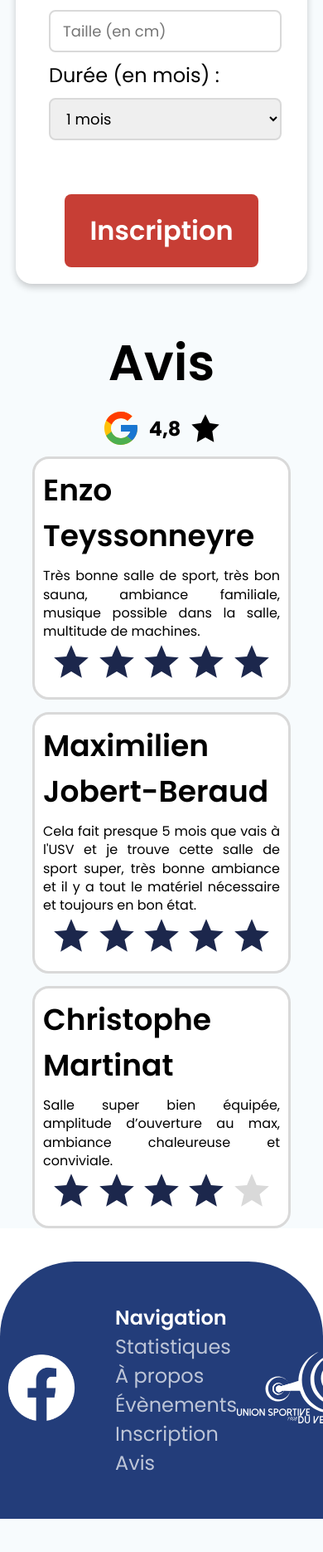
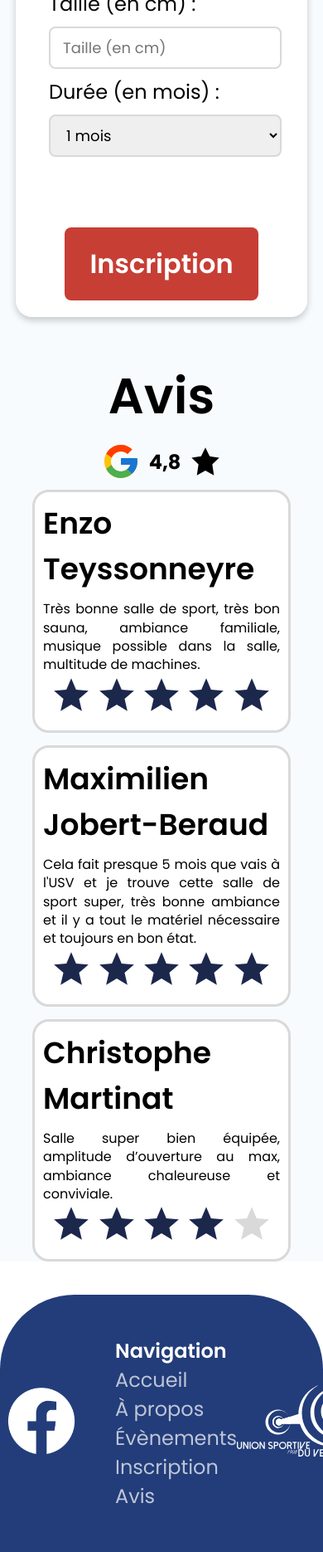
Before and after one commit to R3tr0TV69/sae301, a PHP site: page / in a window 390 px wide; the page is wider, and only the part inside the window is pictured. Shown: the part 3600-5470 px from the top of that part at 83% size. Before the commit the page ends 5430 px from the top of that part, so only its background shows below. Run offline with PHP 8.4, Linux system fonts and the light colour scheme; data that the repository does not hold is empty; some web fonts are replaced.

Commit message:
dernier ajustement

```diff
--- a/detail_evenement.php
+++ b/detail_evenement.php
@@ -37,7 +37,7 @@ if (!$evenement) {
             <p><strong>Heure :</strong></p> <p><?= htmlspecialchars($evenement['heure_evenement']) ?></p>
             <p><strong>Lieu :</strong></p> <p><?= htmlspecialchars($evenement['lieu']) ?></p>
             <p><strong>Capacité :</strong></p> <p><?= htmlspecialchars($evenement['capacite']) ?> personnes</p>
-            <a href="index.php">Retour</a>
+            <a href="index.php"><Button>RETOUR</Button></a>
         </div>
     </section>
 
--- a/includes/footer.php
+++ b/includes/footer.php
@@ -3,11 +3,11 @@
         <a href="https://www.facebook.com/unionsportiveduvelay/?locale=fr_FR"><img src="images/Icone_Facebook.png" alt="Page Facebook" id="facebook"></a>
         <ul>
             <li>Navigation</li>
-                <li><a href="#statistiques">Statistiques</a></li>
-                <li><a href="#a-propos">À propos</a></li>
-                <li><a href="#evenements">Évènements</a></li>
-                <li><a href="#inscription">Inscription</a></li>
-                <li><a href="#avis">Avis</a></li>
+            <li><a href="index.php">Accueil</a></li>
+            <li><a href="index.php#a-propos">À propos</a></li>
+            <li><a href="index.php#evenements">Évènements</a></li>
+            <li><a href="index.php#inscription">Inscription</a></li>
+            <li><a href="index.php#avis">Avis</a></li>
         </ul>
     </div>
     <a href="index.php"><img src="images/logo_remake_white.svg" alt="Logo USV" id="logo-footer"></a>
--- a/includes/header.php
+++ b/includes/header.php
@@ -1,7 +1,7 @@
 <header>
     <a href="index.php"><img src="<?= htmlspecialchars($site['logo']) ?>" alt="Logo USV" width="200px"></a>
     <ul class="nav-links">
-        <li><a href="index.php#statistiques">Stats</a></li>
+        <li><a href="index.php">Accueil</a></li>
         <li><a href="index.php#a-propos">À propos</a></li>
         <li><a href="index.php#evenements">Évènements</a></li>
         <li><a href="index.php#inscription">Inscription</a></li>
@@ -14,7 +14,7 @@
     </div>
     <div class="menu-mobile">
         <ul>
-            <li><a href="index.php#statistiques">Stats</a></li>
+            <li><a href="index.php">Accueil</a></li>
             <li><a href="index.php#a-propos">À propos</a></li>
             <li><a href="index.php#evenements">Évènements</a></li>
             <li><a href="index.php#inscription">Inscription</a></li>
@@ -22,5 +22,5 @@
             <li><a href="login.php">Se connecter</a></li>
         </ul>
     </div>
-    <a class="connexion-link" href="login.php"><img src="images/icon.png" alt="Se connecter" width="120px" height="120px" id="profil-icon"></a>
+    <a class="connexion-link" href="login.php"><img src="images/icon.png" alt="Se connecter" width="70px" height="70px" id="profil-icon"></a>
 </header>
--- a/index.php
+++ b/index.php
@@ -51,7 +51,7 @@ $evenements = $stmtEvenements->fetchAll(PDO::FETCH_ASSOC);
             <div id="txt-h-d-p">
                 <h1><?= htmlspecialchars($site['nom']) ?></h1>
                 <h3><strong>Horaires : </strong> <?= nl2br(htmlspecialchars($site['horaires'])) ?></h3>
-                <a href="#inscription"><Button href>INSCRIS-TOI !</Button></a>
+                <a href="#inscription"><Button>INSCRIS-TOI !</Button></a>
             </div>
             <img src="images/loic/velos.jpg" alt="Salle de vélos">
         </section>
@@ -87,6 +87,7 @@ $evenements = $stmtEvenements->fetchAll(PDO::FETCH_ASSOC);
                             <div class="diapo">
                                 <h3><?= htmlspecialchars($evenement['nom_evenement']) ?></h3>
                                 <p><?= nl2br(htmlspecialchars($evenement['description'])) ?></p>
+                                <p><?= nl2br(htmlspecialchars($evenement['date_formattee'])) ?></p>
                                 <a href="detail_evenement.php?id=<?= htmlspecialchars($evenement['id']); ?>">
                                     <button>En savoir plus</button>
                                 </a>
@@ -105,18 +106,18 @@ $evenements = $stmtEvenements->fetchAll(PDO::FETCH_ASSOC);
             <h2>Inscris-toi !</h2>
                 <form method="POST">
                     <div class="ligne-formulaire">
-                        <div class="element-formulaire">Nom : <input type="text" placeholder="Nom" name="nom" id="nom"></div>
-                        <div class="element-formulaire">Prénom : <input type="text" placeholder="Prénom" name="prenom" id="prenom"></div>
+                        <div class="element-formulaire">Nom : <input type="text" placeholder="Nom" name="nom" id="nom" require></div>
+                        <div class="element-formulaire">Prénom : <input type="text" placeholder="Prénom" name="prenom" id="prenom" require></div>
                     </div>
                     <div class="ligne-formulaire">
-                        <div class="element-formulaire">Sexe : <select id="sexe" name="sexe"><option value="M">Homme</option><option value="F">Femme</option></select></div>
-                        <div class="element-formulaire">Âge : <input type="number" placeholder="Âge" name="age" min="1"></div>
+                        <div class="element-formulaire">Sexe : <select id="sexe" name="sexe" require><option value="M">Homme</option><option value="F">Femme</option></select></div>
+                        <div class="element-formulaire">Âge : <input type="number" placeholder="Âge" name="age" min="1" require></div>
                     </div>
                     <div class="ligne-formulaire">
-                        <div class="element-formulaire">Poids (en kg) : <input type="number" placeholder="Poids (en kg)" name="poids" step="0.1"></div>
-                        <div class="element-formulaire">Taille (en cm) : <input type="number" placeholder="Taille (en cm)" name="taille" step="0.1"></div>
+                        <div class="element-formulaire">Poids (en kg) : <input type="number" placeholder="Poids (en kg)" name="poids" step="0.1" require></div>
+                        <div class="element-formulaire">Taille (en cm) : <input type="number" placeholder="Taille (en cm)" name="taille" step="0.1" require></div>
                     </div>
-                        <div class="element-formulaire-seul">Durée (en mois) : <select name="duree" id="duree">
+                        <div class="element-formulaire-seul">Durée (en mois) : <select name="duree" id="duree" require>
                             <option value="1">1 mois</option>
                             <option value="3">3 mois</option>
                             <option value="6">6 mois</option>
--- a/js/scripts.js
+++ b/js/scripts.js
@@ -37,31 +37,17 @@ if (listeDiapos) {
 }
 
 
-
-
-
-
-
-// Header admin
+// Header
 document.addEventListener('DOMContentLoaded', () => {
     const burgerMenu = document.querySelector('.burger-menu');
     const menuMobile = document.querySelector('.menu-mobile');
 
     burgerMenu.addEventListener('click', () => {
-        console.log("Burger cliqué"); // Debugging : Affiche un message dans la console
+        console.log("Burger cliqué");
         menuMobile.classList.toggle('show');
-        burgerMenu.classList.toggle('active'); // Pour l'animation du burger
+        burgerMenu.classList.toggle('active');
     });
 });
-
-
-
-
-
-
-
-
-
 
 // Boutons gérer requetes
 document.addEventListener('DOMContentLoaded', function () {
--- a/login.php
+++ b/login.php
@@ -39,6 +39,9 @@ if ($_SERVER['REQUEST_METHOD'] === 'POST') {
         <input type="text" name="username" placeholder="Nom d'utilisateur" required><br>
         <input type="password" name="password" placeholder="Mot de passe" required><br>
         <button type="submit">Se connecter</button>
+        <br>
+        <p><strong>Identifiant : </strong>admin</p>
+        <p><strong>Mot de passe : </strong>admin</p>
     </form>
 </body>
 </html>
--- a/styles/styles.css
+++ b/styles/styles.css
@@ -1,16 +1,16 @@
 @import url('https://fonts.googleapis.com/css2?family=Archivo+Black&family=Medula+One&family=Poppins:ital,wght@0,100;0,200;0,300;0,400;0,500;0,600;0,700;0,800;0,900;1,100;1,200;1,300;1,400;1,500;1,600;1,700;1,800;1,900&display=swap');
 
-*{
+* {
     margin: 0;
     padding: 0;
     font-family: "Poppins", sans-serif;
 }
 
-body {
+html {
     scroll-behavior: smooth;
-}
+  }
 
-main{
+main {
     background-color: #F7FBFD;
 }
 
@@ -58,6 +58,7 @@ header ul.nav-links li a:hover {
 #profil-icon {
     transition: all 0.25s ease;
 }
+
 #profil-icon:hover {
     opacity: 75%;
 }
@@ -140,6 +141,7 @@ transform: translateY(-9px) rotate(-45deg);
         display: none;
     }
 }
+
 @media (max-width: 1170px) {
     .nav-links, .connexion-link {
         display: none !important;
@@ -163,6 +165,7 @@ section button {
     border: none;
     border-radius: 8px;
     padding: 20px 30px;
+    margin-top: 20px;
     cursor: pointer;
     transition: all 0.3s ease;
 }
@@ -173,6 +176,7 @@ section button:hover {
     font-size: 40px;
     border-radius: 40px;
 }
+
 #haut-de-page{
     margin: 0;
     padding: 0;
@@ -183,6 +187,7 @@ section button:hover {
     gap: 10vw;
     overflow: hidden;
 }
+
 #haut-de-page img {
     width: 50vw;
     height: 100vh;
@@ -191,12 +196,14 @@ section button:hover {
     border-bottom-left-radius: 180px;
     opacity: 70%;
 }
+
 #txt-h-d-p{
     display: flex;
     flex-direction: column;
     align-items: flex-end;
     gap: 9px;
 }
+
 main section {
     margin: 0;
     padding: 0;
@@ -222,12 +229,12 @@ main section h3 {
     text-align: right;
 }
 
-#statistiques{
+#statistiques {
     align-items: center;
     margin: 100px;
 }
 
-#cadre{
+#cadre {
     padding-bottom: -10px;
     padding: 20px;
     max-width: fit-content;
@@ -248,7 +255,7 @@ main section h3 {
     margin: -15px;
 }
 
-#a-propos{
+#a-propos {
     display: flex;
     flex-direction: row;
     align-items: center;
@@ -269,22 +276,24 @@ main section h3 {
     border-top-right-radius: 180px;
     border-bottom-right-radius: 180px;
 }
-h2{
+
+h2 {
     font-size: 7vw;
     font-weight: 600;
     color: black;
     text-align: center;
 }
-p{
+
+p {
     font-size: 24px;
-    /* font-size: 1.25vw; */
 }
+
 #evenements {
     text-align: center;
     padding: 20px;
 }
 
-/*carrousel */
+/* Carrousel */
 .conteneur-carrousel {
     position: relative;
     width: 100%;
@@ -307,6 +316,11 @@ p{
     background-color: white;
     text-align: center;
     border-radius: 20px;
+}
+
+.diapo h3 {
+    font-size: 32px;
+    font-weight: 700;
 }
 
 .bouton-carrousel {
@@ -421,6 +435,7 @@ form {
 .avis-stars{
     text-align: center;
 }
+
 .avis-stars svg {
     width: 50px;
     height: auto;
@@ -439,6 +454,7 @@ form {
     flex-direction: row;
     gap: 15px;
 }
+
 .google-note-container {
     display: flex;
     flex-direction: row;
@@ -480,6 +496,7 @@ footer ul li {
     font-weight: 600;
     list-style-type:none
 }
+
 footer ul li a {
     font-weight: 400;
     text-decoration: none;
@@ -487,21 +504,25 @@ footer ul li a {
     opacity: 70%;
     transition: all 0.25s ease;
 }
+
 footer ul li a:hover{
     opacity: 100%;
+}
 
-}
 footer div {
     display: flex;
     align-items: center;
     gap: 10vw;
 }
+
 #facebook{
     width: 200px;
 }
+
 #logo-footer{
     width: 300px;
 }
+
 .box-evenement {
     background: lightgrey;
     padding: 20px;
@@ -509,12 +530,13 @@ footer div {
     width: 50%;
     margin: 180px auto 50px auto;
 }
+
 .box-evenement h1 {
     font-size: 38px;
     text-align: center;
 }
 
-/* Media Query pour les tablettes */
+/* Media query pour les tablettes */
 @media (max-width: 768px) {
     /* HERO */
     #haut-de-page{
@@ -622,8 +644,3 @@ footer div {
         width: 150px;
     }
 }
-
-/* Media Query pour les mobiles */
-@media (max-width: 480px) {
-
-}
```
Also changed, not shown: styles/styles-admin.css (+2 -6 lines). Lines whose indentation alone changed are shown as unchanged.
